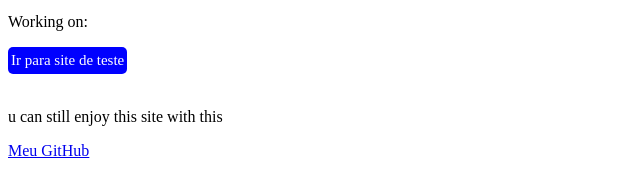
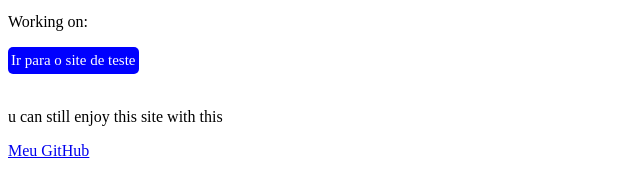
Before and after one commit to D4yz-stp/Teste_de_Site, a plain HTML site: page index.html in a window 1280 px wide. Shown: the part 298-492 px from the top of the page, 0-640 px from the left. Drawn offline with Linux system fonts and the light colour scheme.

Commit message:
mudanca no teste de um texto no index

```diff
--- a/index.html
+++ b/index.html
@@ -18,7 +18,7 @@
       <p>n sei:</p>
       <a class="link_final" href="fontecss.html">Ir para Fontes css</a>
       <p>Working on:</p>
-      <a class="link_final" href="sitetest1.html">Ir para site de teste</a>
+      <a class="link_final" href="sitetest1.html">Ir para o site de teste</a>
     </div>
   </div>
   <br>
```
